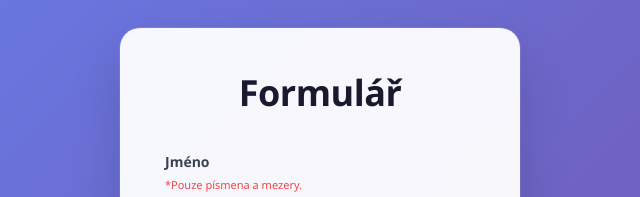
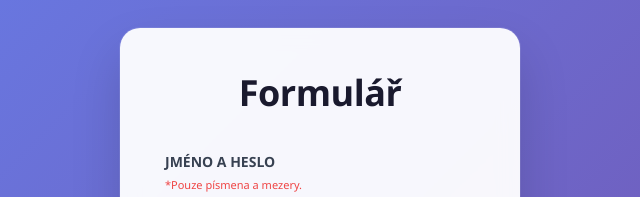
Before and after one commit to MateexCZ/Formular, a plain HTML site: page index.html in a window 1280 px wide. Shown: the top 197 px of the page, 320-960 px from the left. Drawn offline with Linux system fonts and the light colour scheme.

Commit message:
Update index.html

```diff
--- a/index.html
+++ b/index.html
@@ -51,7 +51,7 @@
     <form id="formular">
 
       <div class="input-group">
-        <label>Jméno</label>
+        <label>JMÉNO A HESLO</label>
 
         <small>*Pouze písmena a mezery.</small>
 
```
